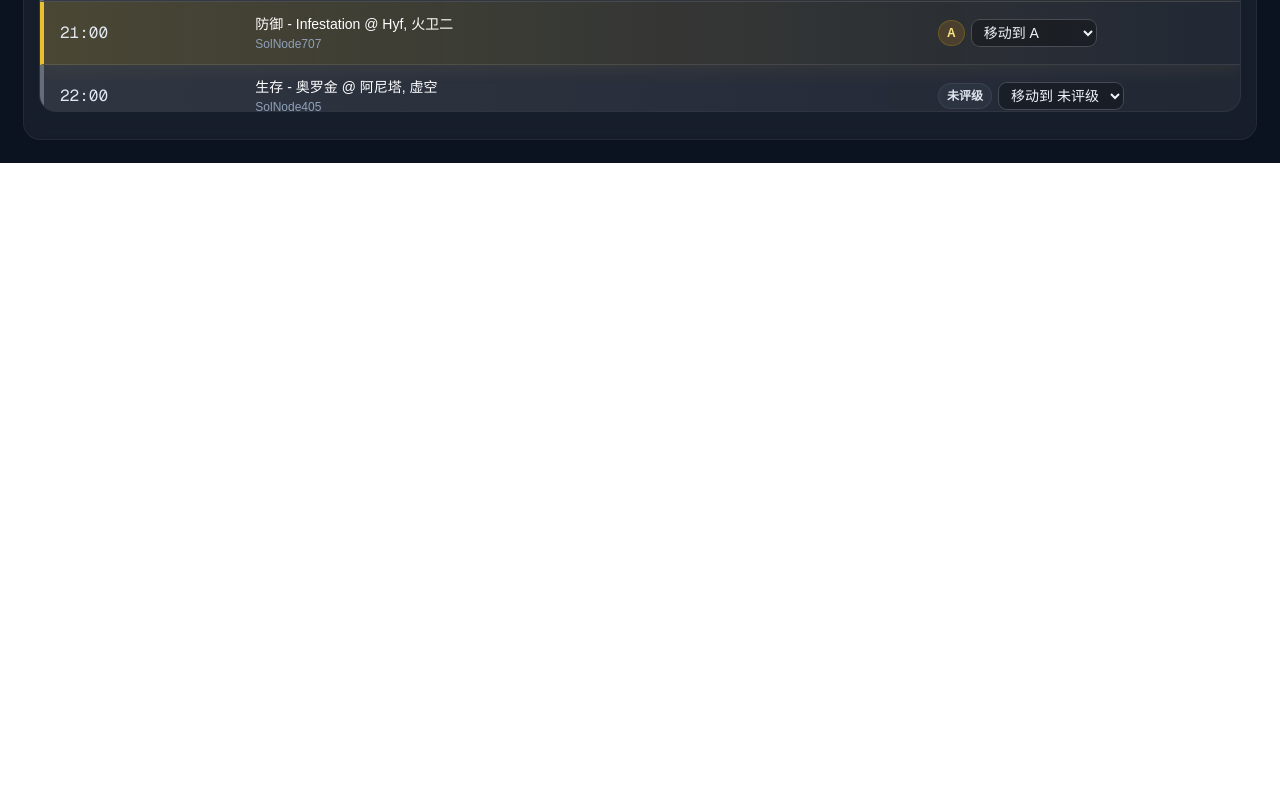
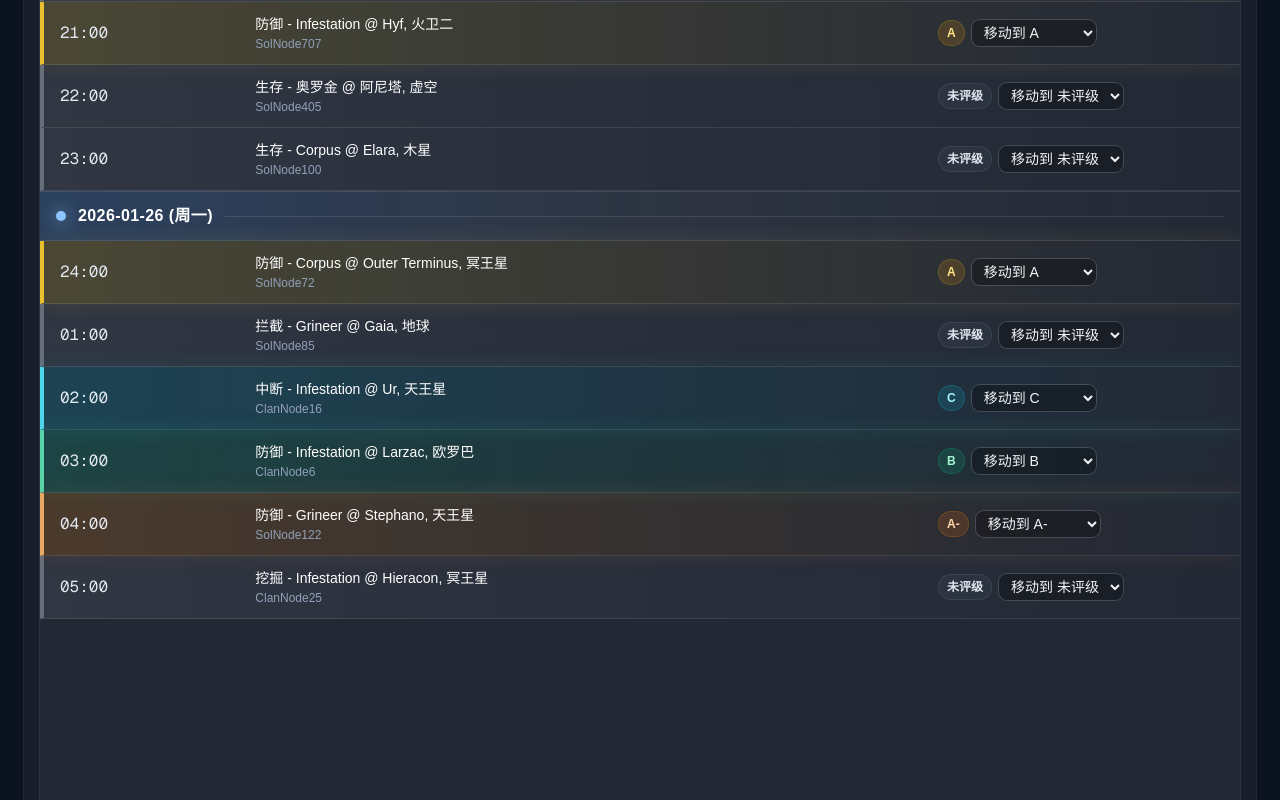
Before and after one commit to wxhn1225/warframe-arbitration, a Next.js app in the folder web/: page / in a window 1280 px wide. Shown: the part 1119-1919 px from the top of the page. Before the commit the page ends 1282 px from the top, so only its background shows below. Built offline with nearby package versions, Linux system fonts and the light colour scheme.

Commit message:
chore: 滚动条优化

```diff
--- a/web/src/app/globals.css
+++ b/web/src/app/globals.css
@@ -36,22 +36,3 @@ select optgroup {
   color: #0f172a;
   background: #ffffff;
 }
-
-/* 细滚动条：用于虚拟列表容器 */
-.thin-scroll::-webkit-scrollbar {
-  width: 4px;
-}
-.thin-scroll::-webkit-scrollbar-track {
-  background: transparent;
-}
-.thin-scroll::-webkit-scrollbar-thumb {
-  background: rgba(148, 163, 184, 0.2);
-  border-radius: 4px;
-}
-.thin-scroll::-webkit-scrollbar-thumb:hover {
-  background: rgba(148, 163, 184, 0.4);
-}
-.thin-scroll {
-  scrollbar-width: thin;
-  scrollbar-color: rgba(148, 163, 184, 0.2) transparent;
-}
--- a/web/src/app/page.tsx
+++ b/web/src/app/page.tsx
@@ -1,7 +1,7 @@
 "use client";
 
-import { useEffect, useMemo, useRef, useState } from "react";
-import { useVirtualizer } from "@tanstack/react-virtual";
+import { useEffect, useLayoutEffect, useMemo, useRef, useState } from "react";
+import { useWindowVirtualizer } from "@tanstack/react-virtual";
 import {
   buildTierOfNode,
   displayNode,
@@ -111,8 +111,21 @@ export default function Home() {
   const [showScrollTop, setShowScrollTop] = useState(false);
 
   const scheduleTopRef = useRef<HTMLDivElement | null>(null);
-  const desktopScrollRef = useRef<HTMLDivElement | null>(null);
-  const mobileScrollRef = useRef<HTMLDivElement | null>(null);
+  const desktopListRef = useRef<HTMLDivElement | null>(null);
+  const mobileListRef = useRef<HTMLDivElement | null>(null);
+  const desktopScrollMargin = useRef(0);
+  const mobileScrollMargin = useRef(0);
+
+  useLayoutEffect(() => {
+    if (desktopListRef.current) {
+      desktopScrollMargin.current =
+        desktopListRef.current.getBoundingClientRect().top + window.scrollY;
+    }
+    if (mobileListRef.current) {
+      mobileScrollMargin.current =
+        mobileListRef.current.getBoundingClientRect().top + window.scrollY;
+    }
+  });
 
   useEffect(() => {
     const id = setInterval(() => setNow(Math.floor(Date.now() / 1000)), 30_000);
@@ -329,18 +342,18 @@ export default function Home() {
   // eslint-disable-next-line react-hooks/exhaustive-deps
   }, [scheduleRange.items, tierOfNode, selectedTiers, filterPlanet, filterMission, filterFaction, searchTokens]);
 
-  const desktopVirtualizer = useVirtualizer({
+  const desktopVirtualizer = useWindowVirtualizer({
     count: flatItems.length,
-    getScrollElement: () => desktopScrollRef.current,
     estimateSize: (i) => (flatItems[i]?.type === "day" ? 52 : 58),
     overscan: 15,
+    scrollMargin: desktopScrollMargin.current,
   });
 
-  const mobileVirtualizer = useVirtualizer({
+  const mobileVirtualizer = useWindowVirtualizer({
     count: flatItems.length,
-    getScrollElement: () => mobileScrollRef.current,
     estimateSize: (i) => (flatItems[i]?.type === "day" ? 44 : 130),
     overscan: 8,
+    scrollMargin: mobileScrollMargin.current,
   });
 
   function clearFilters() {
@@ -792,11 +805,7 @@ export default function Home() {
                 </div>
 
                 <div
-                  ref={desktopScrollRef}
-                  className="overflow-y-auto thin-scroll"
-                  style={{ height: "min(75vh, 640px)" }}
-                >
-                  <div
+                  ref={desktopListRef}
                   style={{
                     height: desktopVirtualizer.getTotalSize(),
                     position: "relative",
@@ -814,7 +823,7 @@ export default function Home() {
                             top: 0,
                             left: 0,
                             width: "100%",
-                            transform: `translateY(${vRow.start}px)`,
+                            transform: `translateY(${vRow.start - desktopVirtualizer.options.scrollMargin}px)`,
                           }}
                         >
                           {item.type === "day" ? (
@@ -882,15 +891,11 @@ export default function Home() {
                     })}
                 </div>
               </div>
-              </div>
 
               {/* 手机：虚拟滚动卡片列表 */}
               <div
-                ref={mobileScrollRef}
-                className="md:hidden overflow-y-auto thin-scroll"
-                style={{ height: "min(80vh, 700px)" }}
-              >
-                <div
+                ref={mobileListRef}
+                className="md:hidden"
                 style={{
                   height: mobileVirtualizer.getTotalSize(),
                   position: "relative",
@@ -908,7 +913,7 @@ export default function Home() {
                           top: 0,
                           left: 0,
                           width: "100%",
-                          transform: `translateY(${vRow.start}px)`,
+                          transform: `translateY(${vRow.start - mobileVirtualizer.options.scrollMargin}px)`,
                         }}
                       >
                         {item.type === "day" ? (
@@ -975,7 +980,6 @@ export default function Home() {
                       </div>
                     );
                   })}
-                </div>
               </div>
             </div>
           ) : (
```
Lines whose indentation alone changed are shown as unchanged.
